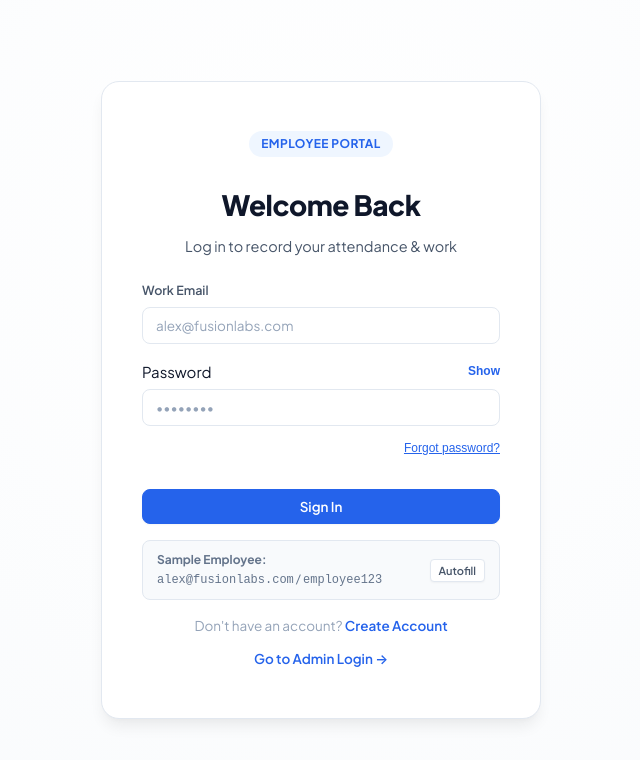
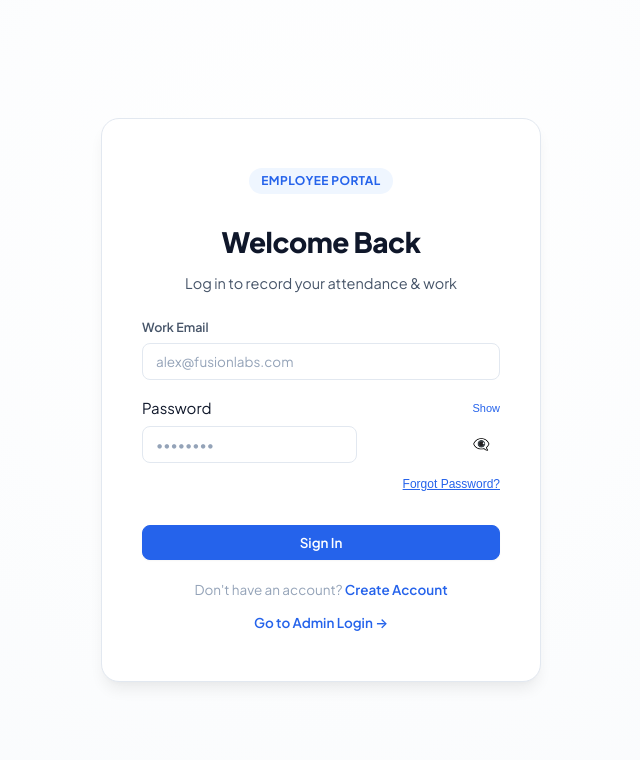
Before and after one commit to AMIT02019/fusionlabs-workforce-portal, a React (Vite) app: page /login in a window 1280 px wide. Shown: the top 760 px of the page, without its empty margins (319-959 px from the left). Built offline with nearby package versions, Linux system fonts and the light colour scheme.

Commit message:
style: remove demo credentials and autofill cards from login pages

```diff
--- a/src/pages/AdminLogin.jsx
+++ b/src/pages/AdminLogin.jsx
@@ -7,8 +7,8 @@ import ForgotPasswordModal from '../components/ForgotPasswordModal'
 export default function AdminLogin() {
   const navigate = useNavigate()
   const { signIn } = useAuth()
-  const [email, setEmail] = useState('admin@fusionlabs.com')
-  const [password, setPassword] = useState('admin123')
+  const [email, setEmail] = useState('')
+  const [password, setPassword] = useState('')
   const [showPassword, setShowPassword] = useState(false)
   const [error, setError] = useState('')
   const [infoMessage, setInfoMessage] = useState('')
@@ -43,13 +43,6 @@ export default function AdminLogin() {
       setError(err.message || 'Invalid administrator email or password. Please try again.')
       setLoading(false)
     }
-  }
-
-  function handleFillAdmin() {
-    setEmail('admin@fusionlabs.com')
-    setPassword('admin123')
-    setError('')
-    setInfoMessage('')
   }
 
   function handlePasswordResetSuccess(resetEmail) {
@@ -101,16 +94,17 @@ export default function AdminLogin() {
                 style={{
                   background: 'none',
                   border: 'none',
-                  color: 'var(--primary)',
-                  fontSize: '12px',
+                  color: '#2563eb',
+                  fontSize: '11px',
                   cursor: 'pointer',
-                  fontWeight: 600,
                   padding: 0,
+                  fontWeight: 500,
                 }}
               >
                 {showPassword ? 'Hide' : 'Show'}
               </button>
             </div>
+            <div style={{ position: 'relative' }}>
               <input
                 type={showPassword ? 'text' : 'password'}
                 placeholder="••••••••"
@@ -121,30 +115,49 @@ export default function AdminLogin() {
                 }}
                 required
                 autoComplete="current-password"
+                style={{ paddingRight: '40px' }}
               />
+              <button
+                type="button"
+                onClick={() => setShowPassword(!showPassword)}
+                style={{
+                  position: 'absolute',
+                  right: '10px',
+                  top: '50%',
+                  transform: 'translateY(-50%)',
+                  background: 'none',
+                  border: 'none',
+                  cursor: 'pointer',
+                  fontSize: '14px',
+                  color: '#64748b',
+                }}
+                title={showPassword ? 'Hide password' : 'Show password'}
+              >
+                {showPassword ? '👁️' : '👁️‍🗨️'}
+              </button>
+            </div>
           </label>
 
-          <div style={{ textAlign: 'right', marginTop: '-8px', marginBottom: '8px' }}>
+          <div style={{ display: 'flex', justifyContent: 'flex-end', marginTop: '-4px', marginBottom: '8px' }}>
             <button
               type="button"
               onClick={() => setShowForgotPassword(true)}
               style={{
                 background: 'none',
                 border: 'none',
-                color: 'var(--primary)',
+                color: '#2563eb',
                 fontSize: '12px',
                 cursor: 'pointer',
-                fontWeight: 500,
-                padding: 0,
+                padding: '2px 0',
                 textDecoration: 'underline',
               }}
             >
-              Forgot password?
+              Forgot Password?
             </button>
           </div>
 
           {error && (
-            <div className="form-error" style={{ display: 'flex', alignItems: 'center', gap: '6px' }}>
+            <div className="form-error" style={{ display: 'flex', alignItems: 'center', gap: '8px', padding: '10px 12px', background: '#fef2f2', border: '1px solid #fecaca', borderRadius: '6px', color: '#b91c1c' }}>
               <span>⚠️</span>
               <span>{error}</span>
             </div>
@@ -155,22 +168,7 @@ export default function AdminLogin() {
           </button>
         </form>
 
-        <div style={{ marginTop: '16px', padding: '10px 14px', background: '#f8fafc', borderRadius: '8px', border: '1px solid #e2e8f0', display: 'flex', justifyContent: 'space-between', alignItems: 'center', fontSize: '12px', color: '#64748b' }}>
-          <div>
-            <strong>Admin Credentials:</strong><br />
-            <code>admin@fusionlabs.com</code> / <code>admin123</code>
-          </div>
-          <button
-            type="button"
-            className="btn btn-outline btn-sm"
-            onClick={handleFillAdmin}
-            style={{ fontSize: '11px', padding: '4px 8px' }}
-          >
-            Autofill
-          </button>
-        </div>
-
-        <p className="admin-back" style={{ marginTop: '16px' }}>
+        <p className="admin-back" style={{ marginTop: '20px' }}>
           <Link to="/login">&larr; Switch to Employee Login</Link>
         </p>
       </div>
--- a/src/pages/Login.jsx
+++ b/src/pages/Login.jsx
@@ -54,13 +54,6 @@ export default function Login() {
     }
   }
 
-  function handleDemoFill() {
-    setEmail('alex@fusionlabs.com')
-    setPassword('employee123')
-    setError('')
-    setInfoMessage('')
-  }
-
   function handlePasswordResetSuccess(resetEmail) {
     setShowForgotPassword(false)
     setEmail(resetEmail)
@@ -104,24 +97,23 @@ export default function Login() {
           <label className="field">
             <div style={{ display: 'flex', justifyContent: 'space-between', alignItems: 'center' }}>
               <span>Password</span>
-              <div style={{ display: 'flex', gap: '10px' }}>
               <button
                 type="button"
                 onClick={() => setShowPassword(!showPassword)}
                 style={{
                   background: 'none',
                   border: 'none',
-                    color: 'var(--primary)',
-                    fontSize: '12px',
+                  color: '#2563eb',
+                  fontSize: '11px',
                   cursor: 'pointer',
-                    fontWeight: 600,
                   padding: 0,
+                  fontWeight: 500,
                 }}
               >
                 {showPassword ? 'Hide' : 'Show'}
               </button>
             </div>
-            </div>
+            <div style={{ position: 'relative' }}>
               <input
                 type={showPassword ? 'text' : 'password'}
                 placeholder="••••••••"
@@ -132,30 +124,49 @@ export default function Login() {
                 }}
                 required
                 autoComplete="current-password"
+                style={{ paddingRight: '40px' }}
               />
+              <button
+                type="button"
+                onClick={() => setShowPassword(!showPassword)}
+                style={{
+                  position: 'absolute',
+                  right: '10px',
+                  top: '50%',
+                  transform: 'translateY(-50%)',
+                  background: 'none',
+                  border: 'none',
+                  cursor: 'pointer',
+                  fontSize: '14px',
+                  color: '#64748b',
+                }}
+                title={showPassword ? 'Hide password' : 'Show password'}
+              >
+                {showPassword ? '👁️' : '👁️‍🗨️'}
+              </button>
+            </div>
           </label>
 
-          <div style={{ textAlign: 'right', marginTop: '-8px', marginBottom: '8px' }}>
+          <div style={{ display: 'flex', justifyContent: 'flex-end', marginTop: '-4px', marginBottom: '8px' }}>
             <button
               type="button"
               onClick={() => setShowForgotPassword(true)}
               style={{
                 background: 'none',
                 border: 'none',
-                color: 'var(--primary)',
+                color: '#2563eb',
                 fontSize: '12px',
                 cursor: 'pointer',
-                fontWeight: 500,
-                padding: 0,
+                padding: '2px 0',
                 textDecoration: 'underline',
               }}
             >
-              Forgot password?
+              Forgot Password?
             </button>
           </div>
 
           {error && (
-            <div className="form-error" style={{ display: 'flex', alignItems: 'center', gap: '6px' }}>
+            <div className="form-error" style={{ display: 'flex', alignItems: 'center', gap: '8px', padding: '10px 12px', background: '#fef2f2', border: '1px solid #fecaca', borderRadius: '6px', color: '#b91c1c' }}>
               <span>⚠️</span>
               <span>{error}</span>
             </div>
@@ -166,22 +177,7 @@ export default function Login() {
           </button>
         </form>
 
-        <div style={{ marginTop: '16px', padding: '10px 14px', background: '#f8fafc', borderRadius: '8px', border: '1px solid #e2e8f0', display: 'flex', justifyContent: 'space-between', alignItems: 'center', fontSize: '12px', color: '#64748b' }}>
-          <div>
-            <strong>Sample Employee:</strong><br />
-            <code>alex@fusionlabs.com</code> / <code>employee123</code>
-          </div>
-          <button
-            type="button"
-            className="btn btn-outline btn-sm"
-            onClick={handleDemoFill}
-            style={{ fontSize: '11px', padding: '4px 8px' }}
-          >
-            Autofill
-          </button>
-        </div>
-
-        <p className="auth-switch" style={{ marginTop: '16px' }}>
+        <p className="auth-switch" style={{ marginTop: '20px' }}>
           Don't have an account? <Link to="/register">Create Account</Link>
         </p>
 
```
Lines whose indentation alone changed are shown as unchanged.
